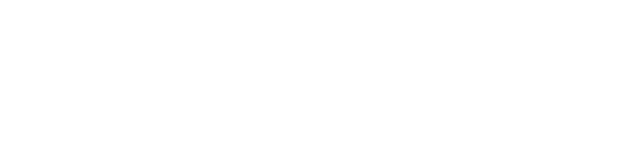
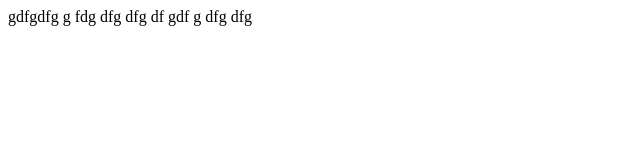
Before and after one commit to codincamp/exo_git, a plain HTML site: page index.html in a window 1280 px wide. Shown: the whole page, without its empty margins (0-640 px from the left). Drawn offline with Linux system fonts and the light colour scheme.

Commit message:
Lorem in index.html

```diff
--- a/index.html
+++ b/index.html
@@ -5,6 +5,16 @@
         <title>exo_git</title>
     </head>
     <body>
+	gdfgdfg
+g
+fdg
+dfg
+dfg
+df
+gdf
+g
+dfg
+dfg
 
     </body>
 </html>
```
